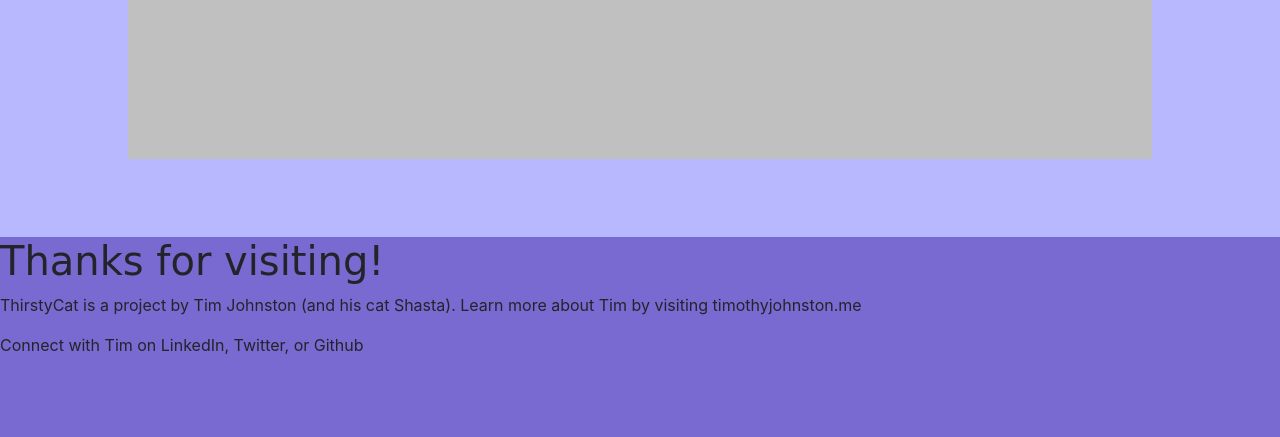
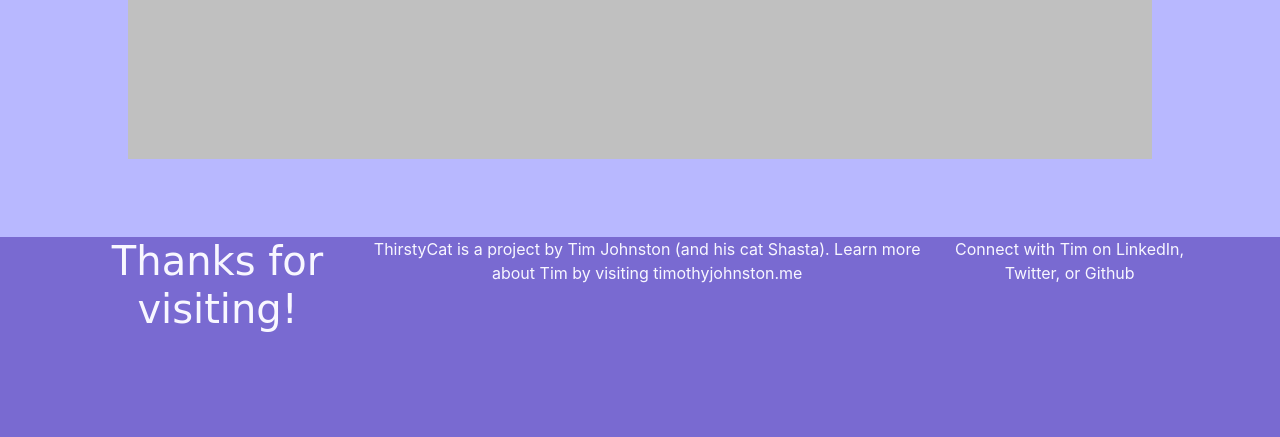
Before and after one commit to timothy-johnston/ThirstyCat, a Django app: template webApp/thirstyCat/src/main/resources/templates/home.html in a window 1280 px wide. Shown: the part 1371-1808 px from the top of the page. Run offline with Django 3.2, Linux system fonts and the light colour scheme; the template is opened without the code that fills it, so the values that code supplies are empty; some libraries are stand-ins or nearby versions; some web fonts are replaced.

Commit message:
styled footer contents

```diff
--- a/webApp/thirstyCat/src/main/resources/static/styles/main.css
+++ b/webApp/thirstyCat/src/main/resources/static/styles/main.css
@@ -239,3 +239,14 @@ color: white;
 	min-height: 25vh;
 	background:#796ad1;
 }
+
+#footer-content-container {
+	display: flex;
+	/* flex-direction: column; */
+	align-items: space-around;
+}
+
+.footer-content {
+	text-align: center;
+	color: #f8f7ff
+}
--- a/webApp/thirstyCat/src/main/resources/templates/home.html
+++ b/webApp/thirstyCat/src/main/resources/templates/home.html
@@ -105,9 +105,11 @@
         </section>
 
         <section id="footer-section">
-            <h1>Thanks for visiting!</h1>
-            <p>ThirstyCat is a project by Tim Johnston (and his cat Shasta). Learn more about Tim by visiting timothyjohnston.me</p>
-            <p>Connect with Tim on LinkedIn, Twitter, or Github</p>
+            <div id="footer-content-container" class="container">
+                <h1 class="footer-content">Thanks for visiting!</h1>
+                <p class="footer-content">ThirstyCat is a project by Tim Johnston (and his cat Shasta). Learn more about Tim by visiting timothyjohnston.me</p>
+                <p class="footer-content">Connect with Tim on LinkedIn, Twitter, or Github</p>
+            </div>
         </section>
 
 
```
